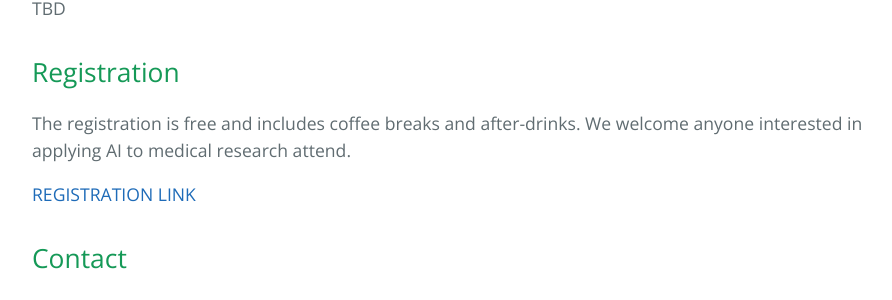
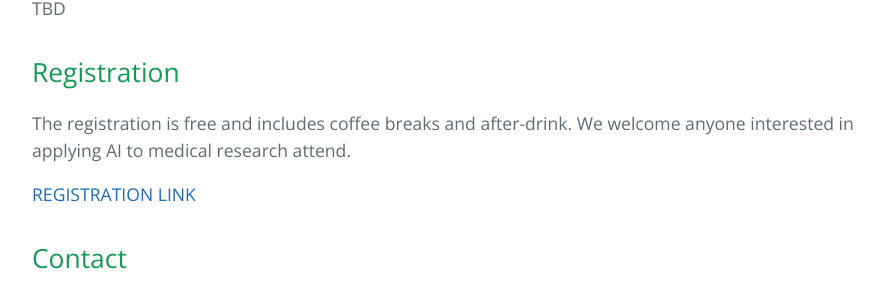
Before and after one commit to AI-Symposium-MedResearch/2026, a Jekyll site: the page built from index.md, in a window 1280 px wide and 900 px high, scrolled down 2073 px. Shown: the part 432-732 px from the top of the window, without its empty margins (192-1084 px from the left). Built offline with Jekyll 4.4.1, drawn with Linux system fonts in a browser that asks for light colours; our own code applies the rules of GitHub Pages for plain Markdown files.

Commit message:
fix typo

```diff
--- a/index.md
+++ b/index.md
@@ -52,7 +52,7 @@ The symposium will be held at Arminius Church (Museumpark 3, 3015 CB), Rotterdam
 TBD
 
 ## Registration
-The registration is free and includes coffee breaks and after-drinks. We welcome anyone interested in applying AI to medical research attend.
+The registration is free and includes coffee breaks and after-drink. We welcome anyone interested in applying AI to medical research attend.
 
 [REGISTRATION LINK](https://ai-symposium-medresearch.github.io/2026/registration/)
 
```
Also changed, not shown: registration.md (+1 -1 lines).
